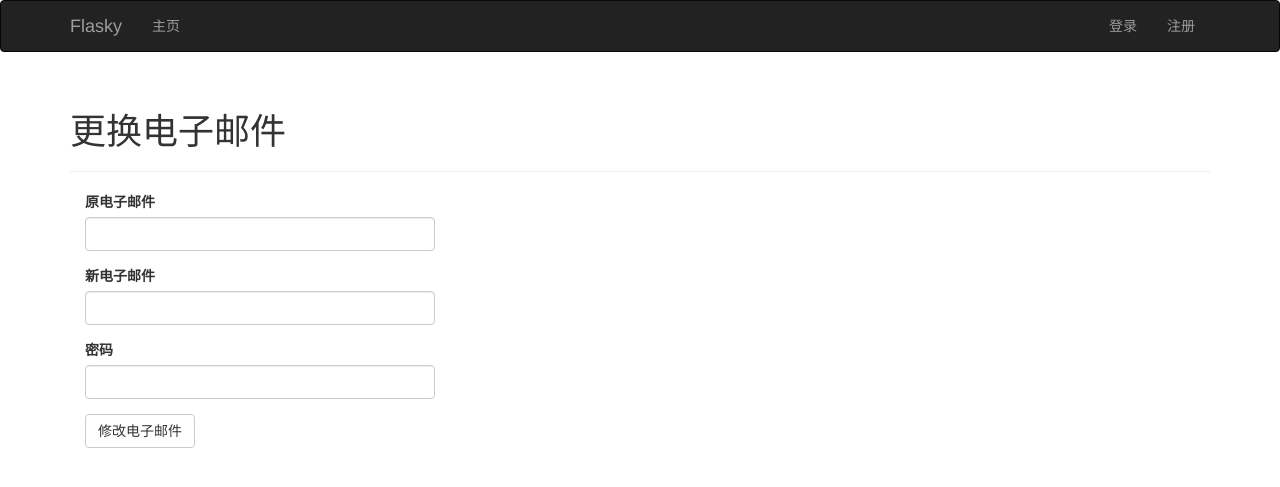
After one commit to spzhu/flask_web, a Flask app: page /auth/reset_email in a window 1280 px wide. The commit adds this page. Shown: the top 487 px of the page. Run offline with Flask 2, Linux system fonts and the light colour scheme; some libraries are stand-ins or nearby versions.

Commit message:
管理账户(修改密码，重置密码，更换绑定邮箱)

```diff
--- a/app/auth/forms.py
+++ b/app/auth/forms.py
@@ -26,3 +26,36 @@ class RegistrationForm(Form):
     def validate_username(self, field):
         if User.query.filter_by(username=field.data).first():
             raise ValidationError('用户名已存在')
+
+class PasswordChangeForm(Form):
+    old_password = PasswordField("旧密码", validators=[Required()])
+    new_password = PasswordField("新密码", validators=[Required()])
+    new_password2 = PasswordField("重新输入新密码", validators=[Required(), \
+            EqualTo('new_password', message="两次输入的密码不匹配。")])
+    submit = SubmitField("提交")
+
+class ResetEmailRequestForm(Form):
+    email = StringField("原电子邮件", validators=[Required(), Length(1,64), Email()])
+    new_email = StringField("新电子邮件", validators=[Required(), Length(1,64), Email()])
+    password = PasswordField("密码", validators=[Required()])
+    submit = SubmitField("修改电子邮件")
+
+    def validate_email(self, field):
+        if User.query.filter_by(email=field.data).first() is None:
+            raise ValidationError('未知的电子邮件地址')
+
+
+class ResetPasswordRequestForm(Form):
+    email = StringField("电子邮件", validators=[Required(), Length(1,64), Email()])
+    submit = SubmitField("重置密码")
+
+class ResetPasswordForm(Form):
+    email = StringField("注册邮箱", validators=[Required(), Length(1,64), Email()])
+    new_password = PasswordField("新密码", validators=[Required()])
+    new_password2 = PasswordField("再次输入新密码", validators=[Required(), \
+            EqualTo('new_password', message="两次输入密码不一致。")])
+    submit = SubmitField("重置密码")
+
+    def validate_email(self, field):
+        if User.query.filter_by(email=field.data).first is None:
+            raise ValidationError('未知的电子邮件地址')
--- a/app/auth/views.py
+++ b/app/auth/views.py
@@ -2,7 +2,8 @@ from flask import render_template, redirect, request, url_for, flash
 from ..email import send_email
 from flask_login import login_user, logout_user, login_required, current_user
 from ..models import User
-from .forms import LoginForm, RegistrationForm
+from .forms import LoginForm, RegistrationForm, PasswordChangeForm, ResetPasswordForm, \
+        ResetPasswordRequestForm, ResetEmailRequestForm
 from . import auth
 from .. import db
 
@@ -68,3 +69,71 @@ def register():
         flash("注册成功！请前往注册邮箱激活账号。")
         return redirect(url_for('main.index'))
     return render_template('auth/register.html', form=form)
+
+@auth.route('/change_password', methods=['GET', 'POST'])
+def change_password():
+    form = PasswordChangeForm()
+    if form.validate_on_submit():
+        if current_user.verify_password(form.old_password.data):
+            current_user.password = form.new_password.data
+            db.session.add(current_user)
+            flash("密码修改成功。")
+            return redirect(url_for('main.index'))
+        else:
+            flash("密码错误。")
+    return render_template('auth/change_password.html', form = form)
+
+@auth.route('/reset_password', methods=['GET', 'POST'])
+def reset_password_request():
+    if not current_user.is_anonymous:
+        return redirect(url_for('main.index'))
+    form = ResetPasswordRequestForm()
+    if form.validate_on_submit():
+        user = User.query.filter_by(email=form.email.data).first()
+        if user:
+            token = user.generate_reset_password_token()
+            send_email(user.email, "重置密码", 'auth/email/reset_password', \
+                      user=user, token=token, next=request.args.get('next'))
+        flash("重置密码确认邮件已发送到您的邮箱，请确认。")
+        return redirect(url_for('auth.login'))
+    return render_template('auth/reset_password.html', form=form)
+
+@auth.route('/reset_password/<token>', methods=['GET', 'POST'])
+def reset_password(token):
+    if not current_user.is_anonymous:
+        return redirect(url_for('main.index'))
+    form = ResetPasswordForm()
+    if form.validate_on_submit():
+        user = User.query.filter_by(email=form.email.data).first()
+        if user is None:
+            return redirect(url_for('main.index'))
+        if user.reset_password(token, form.new_password.data):
+            flash("密码已重置。")
+            return redirect(url_for('auth.login'))
+        else:
+            return redirect(url_for('main.index'))
+    return render_template('auth/reset_password.html', form=form)
+
+@auth.route('/reset_email', methods=['GET', 'POST'])
+def reset_email_request():
+    form = ResetEmailRequestForm()
+    if form.validate_on_submit():
+        if current_user.verify_password(form.password.data):
+            new_email = form.new_email.data
+            token = current_user.generate_reset_emial_token(new_email)
+            send_email(new_email, "更换电子邮件地址", "auth/email/reset_email", \
+                      user=current_user, token=token)
+            flash("请前往新电子邮箱确认邮件，完成后续工作。")
+            return redirect(url_for('main.index'))
+        else:
+            flash("用户密码错误。")
+    return render_template('auth/reset_email.html', form=form)
+
+@auth.route('/reset_email/<token>')
+@login_required
+def reset_email(token):
+    if current_user.reset_email(token):
+        flash("电子邮件更换成功。")
+    else:
+        flash("电子邮件更换出错，请再次尝试。")
+    return redirect(url_for('main.index'))
--- /dev/null
+++ b/app/templates/auth/email/reset_password.txt
@@ -0,0 +1,6 @@
+{{ user.username }}, 您好。
+Welcome to Flasky
+
+请点击以下链接继续重置密码。
+{{ url_for('auth.reset_password', token=token, _external=True) }}
+感谢您的使用！
--- a/app/templates/auth/login.html
+++ b/app/templates/auth/login.html
@@ -12,9 +12,8 @@
     <br>
     <p>
         没有账号？
-        <a href="{{ url_for('auth.register') }}">
-            点击注册
-        </a>
+        <a href="{{ url_for('auth.register') }}">点击注册</a>
+        <a href="{{ url_for('auth.reset_password_request' )}}">忘记密码？</a>
     </p>
 </div>
 {% endblock %}
--- /dev/null
+++ b/app/templates/auth/reset_email.html
@@ -0,0 +1,13 @@
+{% extends "base.html" %}
+{% import "bootstrap/wtf.html" as wtf %}
+
+{% block title %}Myweb - 更换电子邮件{% endblock %}
+
+{% block page_content %}
+<div class="page-header">
+    <h1>更换电子邮件</h1>
+</div>
+<div class="col-md-4">
+    {{ wtf.quick_form(form) }}
+</div>
+{% endblock %}
--- a/app/templates/base.html
+++ b/app/templates/base.html
@@ -22,13 +22,21 @@
         </div>
         <div class="navbar-collapse collapse">
             <ul class="nav navbar-nav">
-                <li><a href="{{ url_for('main.index') }}">Home</a></li>
+                <li><a href="{{ url_for('main.index') }}">主页</a></li>
             </ul>
             <ul class="nav navbar-nav navbar-right">
                 {% if current_user.is_authenticated %}
-                <li><a href="{{ url_for('auth.logout') }}">Sign Out</a></li>
+                <li class="dropdown">
+                    <a href="#" class="dropdown-toggle" data-toggle="dropdown">账户<b class="caret"></b></a>
+                    <ul class="dropdown-menu">
+                        <li><a href="{{ url_for('auth.logout') }}">注销</a></li>
+                        <li><a href="{{ url_for('auth.change_password') }}">修改密码</a></li>
+                        <li><a href="{{ url_for('auth.reset_email_request') }}">更换邮箱</a></li>
+                    </ul>
+                </li>
                 {% else %}
-                <li><a href="{{ url_for('auth.login') }}">Sign In</a></li>
+                <li><a href="{{ url_for('auth.login') }}">登录</a></li>
+                <li><a href="{{ url_for('auth.register') }}">注册</a></li>
                 {% endif %}
             </ul>
         </div>
```
Also changed, not shown: app/models.py (+34 -0 lines), app/templates/auth/change_password.html (added, +13 -0 lines), app/templates/auth/email/reset_email.html (added, +8 -0 lines), app/templates/auth/email/reset_password.html (added, +8 -0 lines), app/templates/auth/reset_password.html (added, +13 -0 lines), config.py (+5 -4 lines), app/templates/auth/email/reset_email.txt (added), data-dev.sqlite.
